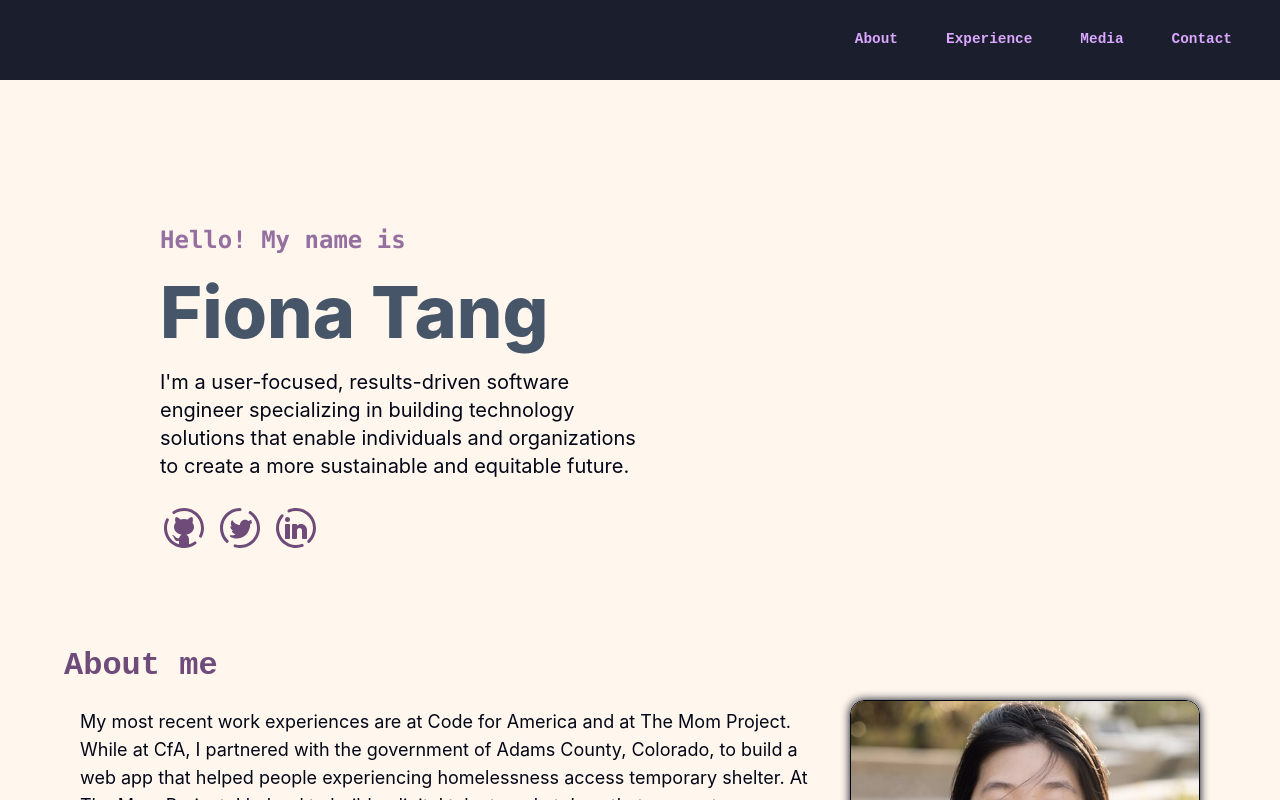
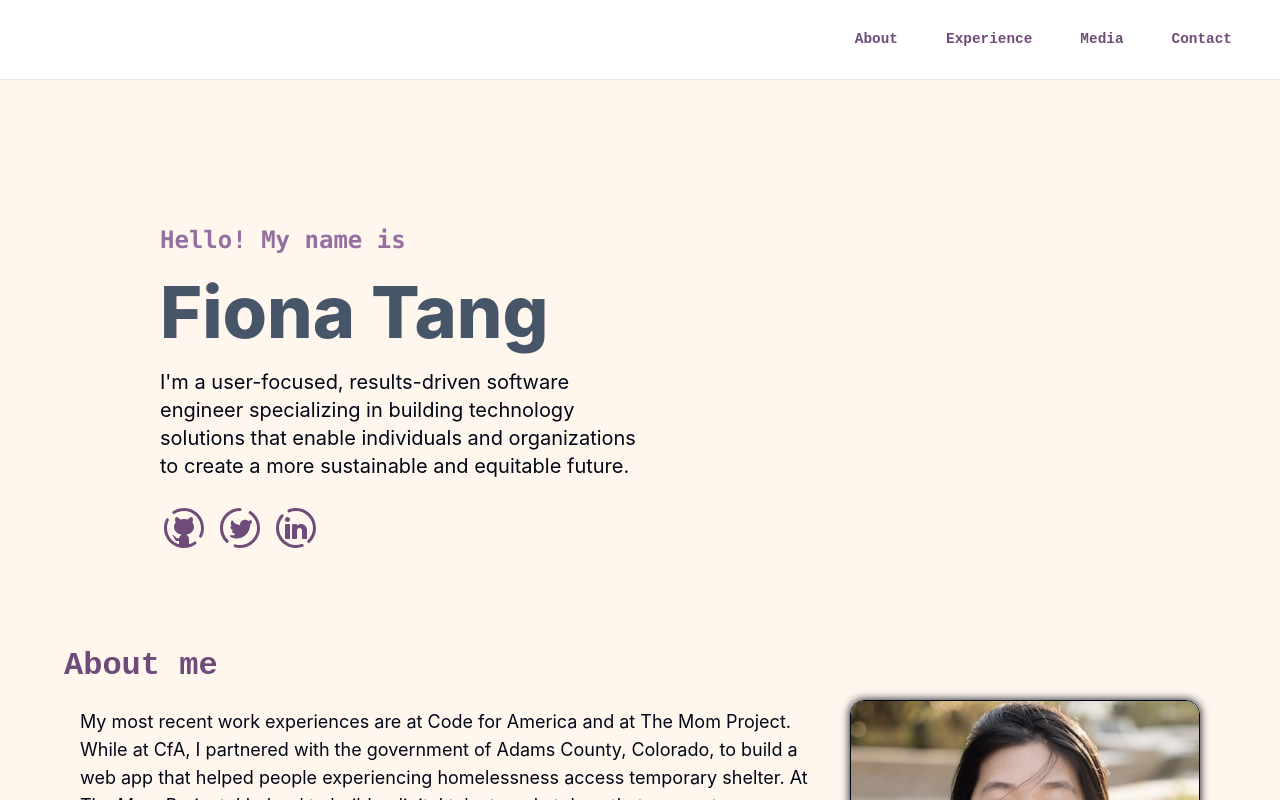
Before and after one commit to fionatagious/fiona.works, a Next.js app: page / in a window 1280 px wide. Shown: the top 800 px of the page. Built offline with nearby package versions, Linux system fonts and the light colour scheme.

Commit message:
blur navbar

```diff
--- a/components/navigation/footer/index.js
+++ b/components/navigation/footer/index.js
@@ -2,12 +2,12 @@ import React from "react";
 
 const Footer = () => {
   return (
-    <footer className="mx-0 bg-slate-950 z-50">
-      <div className="flex justify-center text-center text-pink font-mono px-6">
+    <footer className="mx-0 bg-white border-gray border-t z-50">
+      <div className="flex justify-center text-center text-mauve font-bold font-mono px-6">
         <span>
           Designed & built by Fiona Tang, using&nbsp;
           <a
-            className="text-white"
+            className="text-eggplant"
             href="https://nextjs.org/"
             target="_blank"
             tabIndex={-1}
@@ -16,7 +16,7 @@ const Footer = () => {
           </a>
           ,&nbsp;
           <a
-            className="text-white"
+            className="text-eggplant"
             href="https://mui.com/material-ui/"
             target="_blank"
             tabIndex={-1}
@@ -25,7 +25,7 @@ const Footer = () => {
           </a>
           ,&nbsp;
           <a
-            className="text-white"
+            className="text-eggplant"
             href="https://react.dev/"
             target="_blank"
             tabIndex={-1}
@@ -34,7 +34,7 @@ const Footer = () => {
           </a>
           , and&nbsp;
           <a
-            className="text-white"
+            className="text-eggplant"
             href="https://tailwindcss.com"
             target="_blank"
             tabIndex={-1}
--- a/components/navigation/navbar/index.js
+++ b/components/navigation/navbar/index.js
@@ -108,7 +108,7 @@ const Navbar = () => {
   const matches = useMediaQuery(theme.breakpoints.up("sm"));
 
   return (
-    <div className="w-full h-20 sticky top-0 bg-slate-950 opacity-90 z-50">
+    <div className="w-full h-20 sticky top-0 bg-white/30  backdrop-blur border-b border-gray z-50">
       <div className="container mx-auto px-4 h-full py-1">
         <div className="flex justify-end gap-x-4 items-center h-full">
           {/* sticky menu */}
--- a/styles/globalStyles.js
+++ b/styles/globalStyles.js
@@ -35,7 +35,7 @@ const GlobalStyle = createGlobalStyle`
 	}
 
 	.nav-animation {
-		color: var(--pink);
+		color: var(--eggplant);
 		font-size: var(--fs-sm);
 		font-family: var(--font-mono);
 		text-decoration: none;
@@ -51,7 +51,7 @@ const GlobalStyle = createGlobalStyle`
 		height: 2px;
 		bottom: 0;
 		left: 0;
-		background-color: var(--pink);
+		background-color: var(--eggplant);
 	}
 
 	.nav-animation:hover:after {
--- a/tailwind.config.js
+++ b/tailwind.config.js
@@ -1,4 +1,5 @@
 /** @type {import('tailwindcss').Config} */
+
 module.exports = {
   content: [
     "./app/**/*.{js,ts,jsx,tsx,mdx}",
```
